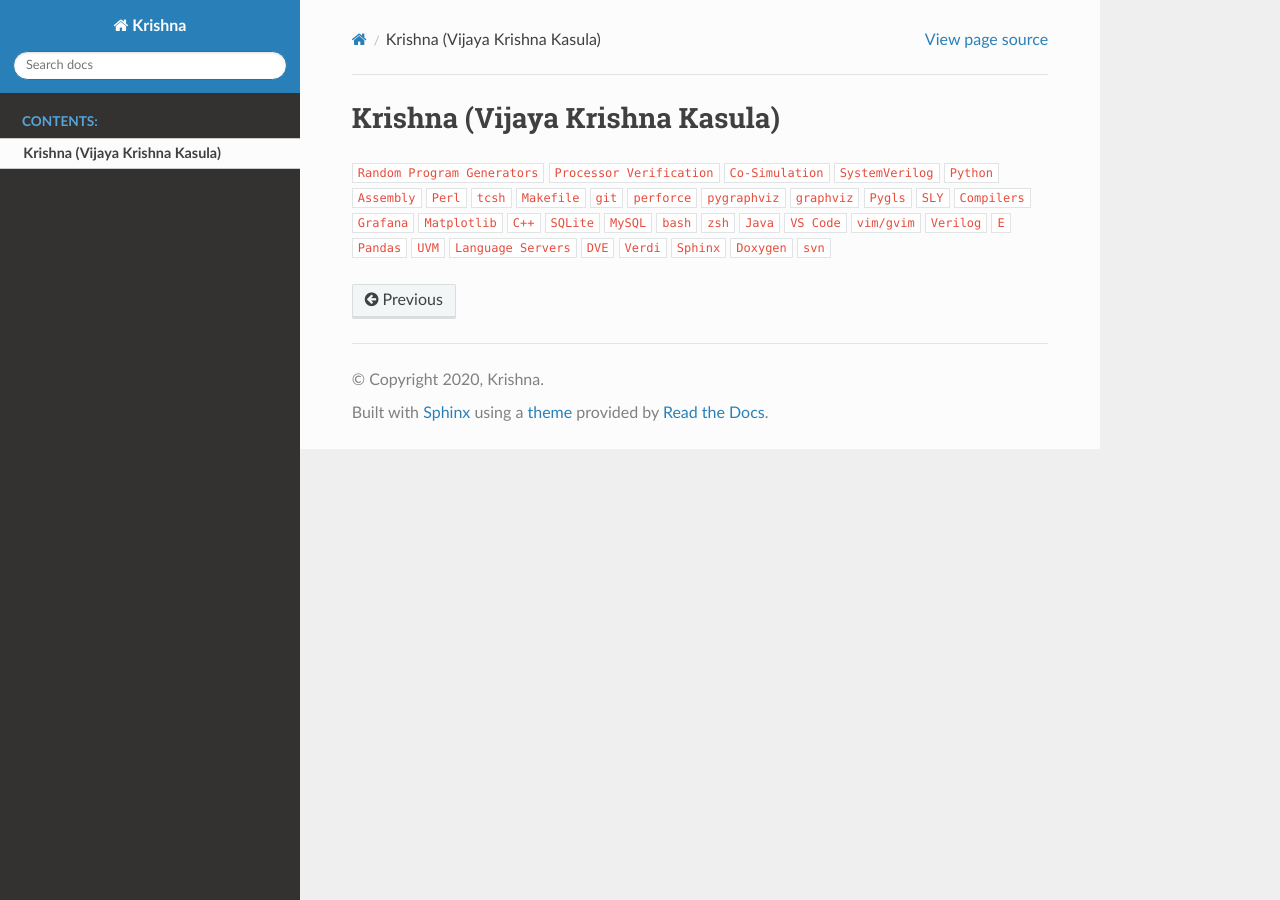
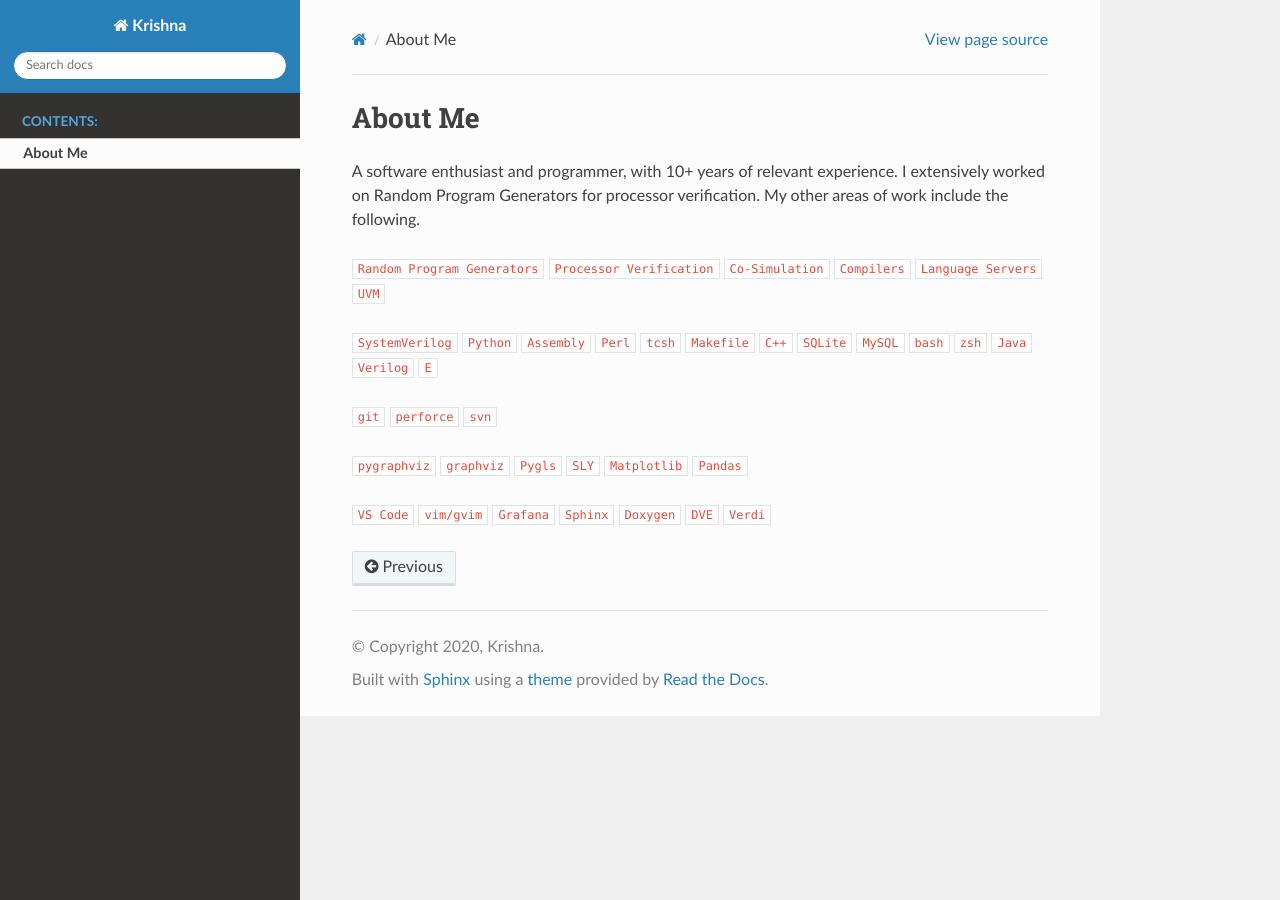
Before and after one commit to krishvk/krishvk.github.io, a Sphinx documentation site: the page built from docs/source/me.rst, in a window 1280 px wide. Built offline with Sphinx 7.4.7 and the Read the Docs theme 2.0.0, drawn with Linux system fonts in a browser that asks for light colours.

Commit message:
Catagorize keywords, simplify heading

```diff
--- a/docs/source/index.rst
+++ b/docs/source/index.rst
@@ -3,8 +3,8 @@
    You can adapt this file completely to your liking, but it should at least
    contain the root `toctree` directive.
 
-Welcome to Krishna's documentation!
-===================================
+Krishna
+=======
 
 .. toctree::
    :maxdepth: 2
--- a/docs/source/me.rst
+++ b/docs/source/me.rst
@@ -1,39 +1,46 @@
-Krishna (Vijaya Krishna Kasula)
-+++++++++++++++++++++++++++++++
+About Me
+++++++++
+
+A software enthusiast and programmer, with 10+ years of relevant experience. I extensively worked on
+Random Program Generators for processor verification. My other areas of work include the following.
 
 :code:`Random Program Generators`
 :code:`Processor Verification`
 :code:`Co-Simulation`
+:code:`Compilers`
+:code:`Language Servers`
+:code:`UVM`
+
 :code:`SystemVerilog`
 :code:`Python`
 :code:`Assembly`
 :code:`Perl`
 :code:`tcsh`
 :code:`Makefile`
-:code:`git`
-:code:`perforce`
-:code:`pygraphviz`
-:code:`graphviz`
-:code:`Pygls`
-:code:`SLY`
-:code:`Compilers`
-:code:`Grafana`
-:code:`Matplotlib`
 :code:`C++`
 :code:`SQLite`
 :code:`MySQL`
 :code:`bash`
 :code:`zsh`
 :code:`Java`
+:code:`Verilog`
+:code:`E`
+
+:code:`git`
+:code:`perforce`
+:code:`svn`
+
+:code:`pygraphviz`
+:code:`graphviz`
+:code:`Pygls`
+:code:`SLY`
+:code:`Matplotlib`
+:code:`Pandas`
+
 :code:`VS Code`
 :code:`vim/gvim`
-:code:`Verilog`
-:code:`E`
-:code:`Pandas`
-:code:`UVM`
-:code:`Language Servers`
+:code:`Grafana`
+:code:`Sphinx`
+:code:`Doxygen`
 :code:`DVE`
 :code:`Verdi`
-:code:`Sphinx`
-:code:`Doxygen`
-:code:`svn`
```
